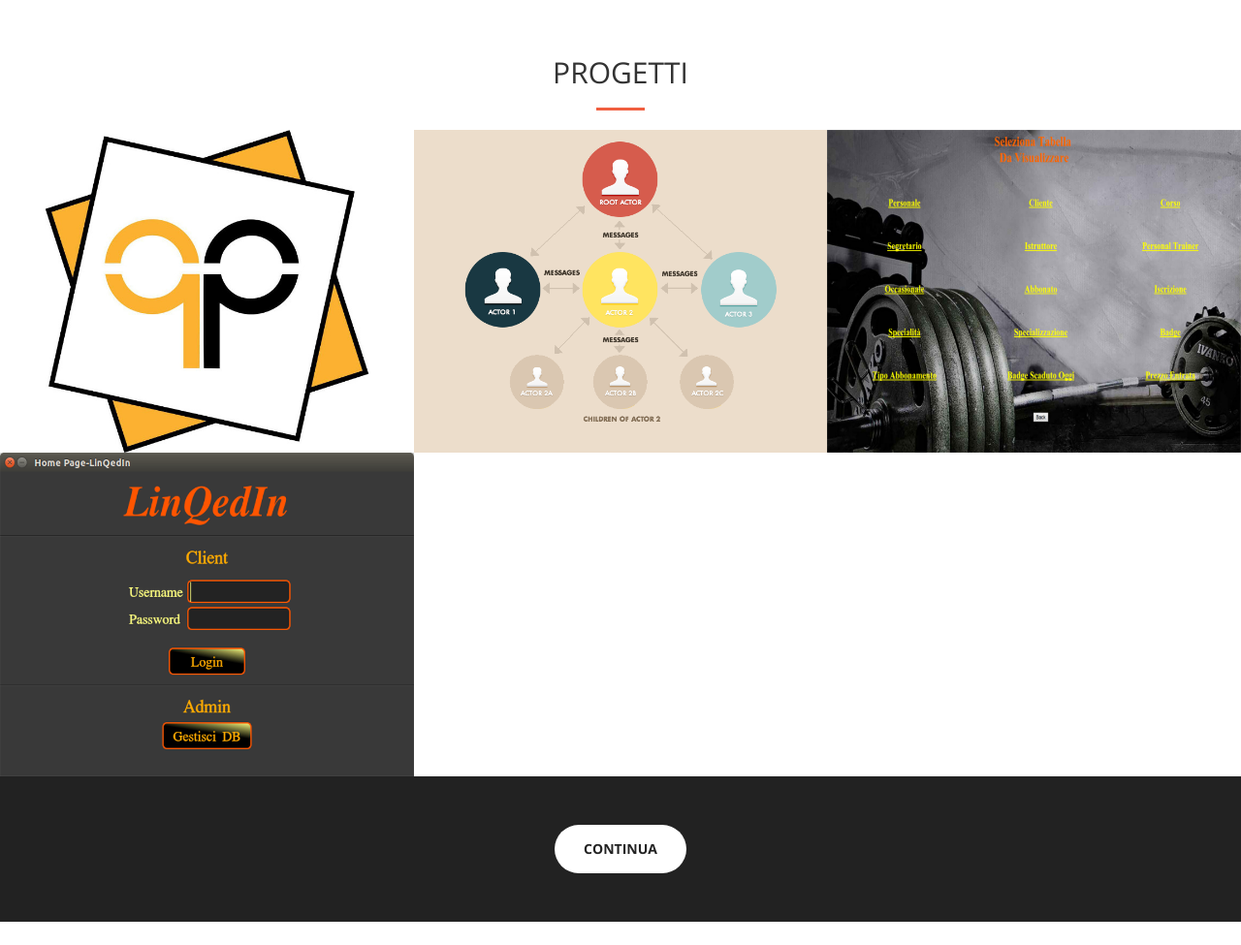
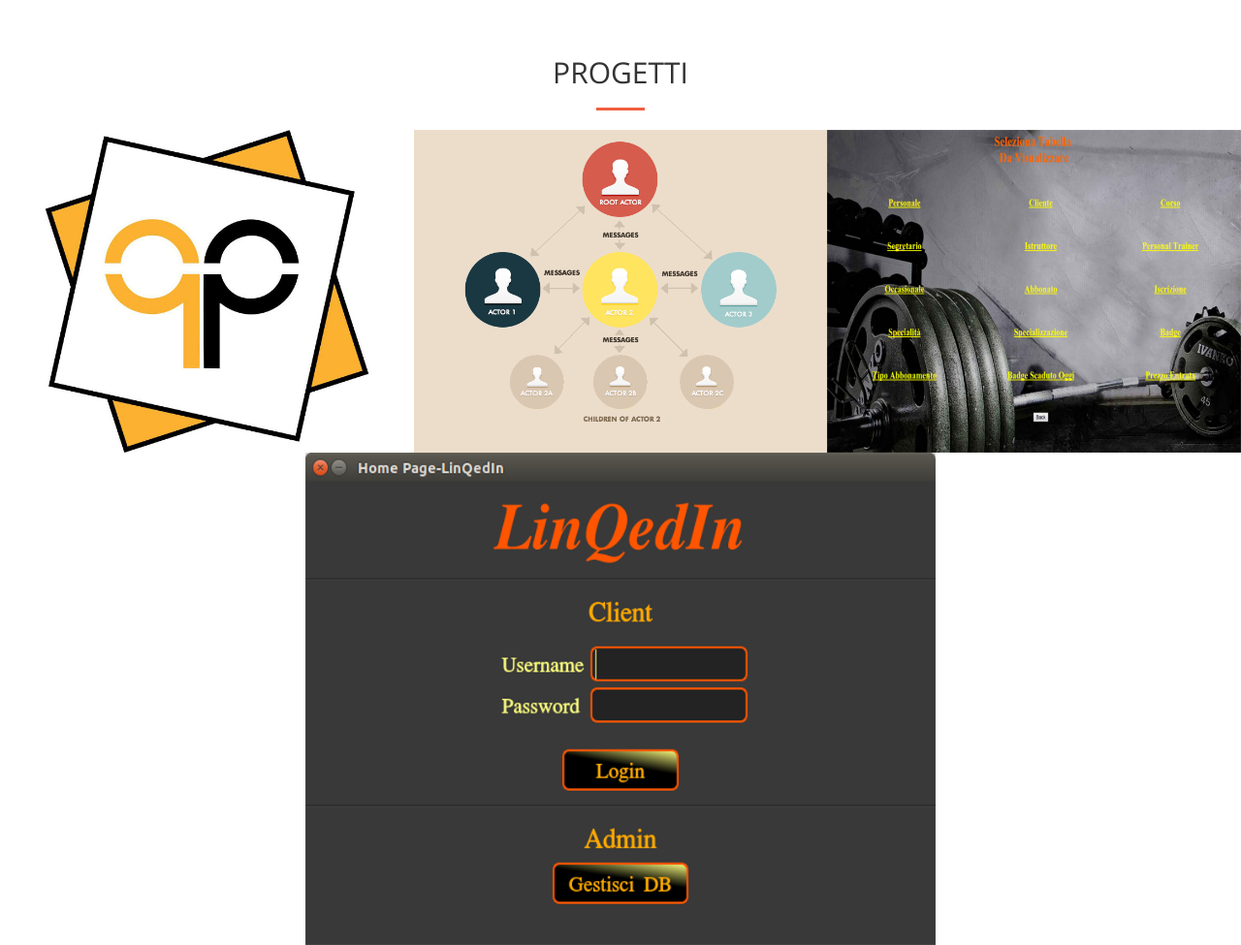
Before and after one commit to marcomak91/marcomak91.github.io, a website: page index.html in a window 1280 px wide. Shown: the part 1260-2235 px from the top of the page at 97% size. Drawn offline with nearby package versions, Linux system fonts and the light colour scheme.

Commit message:
Update index.html

```diff
--- a/index.html
+++ b/index.html
@@ -148,7 +148,7 @@
                         </div>
                     </a>
                 </div>
-                <div class="col-lg-4 col-sm-6">
+                <div>
                     <a href="#portfolioModal5" class="portfolio-box" data-toggle="modal">
                         <img src="img/portfolio/LinQuedIn.png" class="img-responsive" alt="">
                         <div class="portfolio-box-caption">
```
